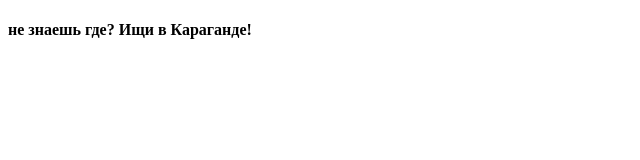
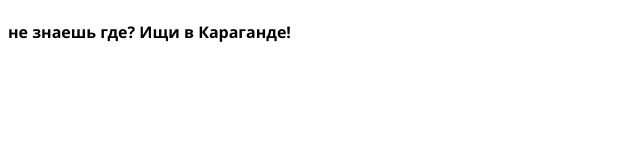
Before and after one commit to kaurcev/karaganda, a plain HTML site: page index.html in a window 1280 px wide. Shown: the whole page, without its empty margins (0-640 px from the left). Drawn offline with Linux system fonts and the light colour scheme.

Commit message:
Update index.html

```diff
--- a/index.html
+++ b/index.html
@@ -4,6 +4,11 @@
     <meta charset="UTF-8">
     <meta name="viewport" content="width=device-width, initial-scale=1.0">
     <title>Поисковиковая система "Караганде"</title>
+    <style>
+        *{
+            font-family: 'Segoe UI';
+        }
+    </style>
 </head>
 <body>
     <script async src="https://cse.google.com/cse.js?cx=85cb695c5871846dc">
```
